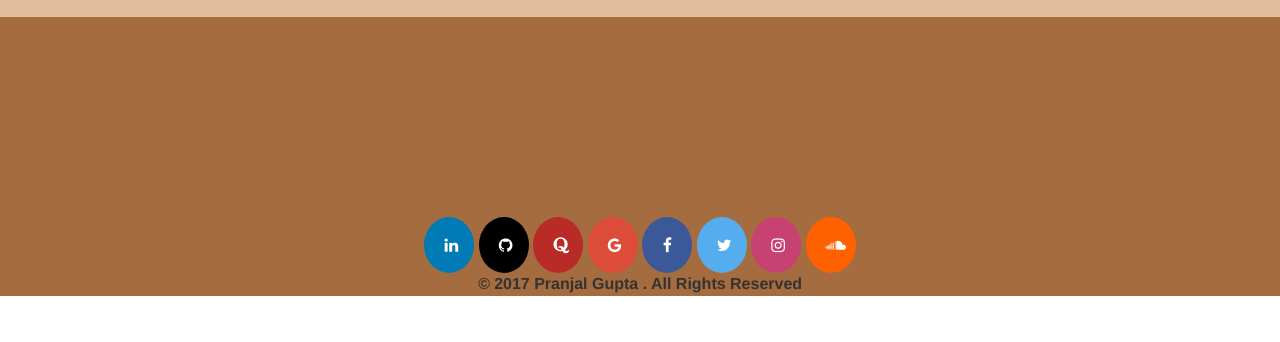
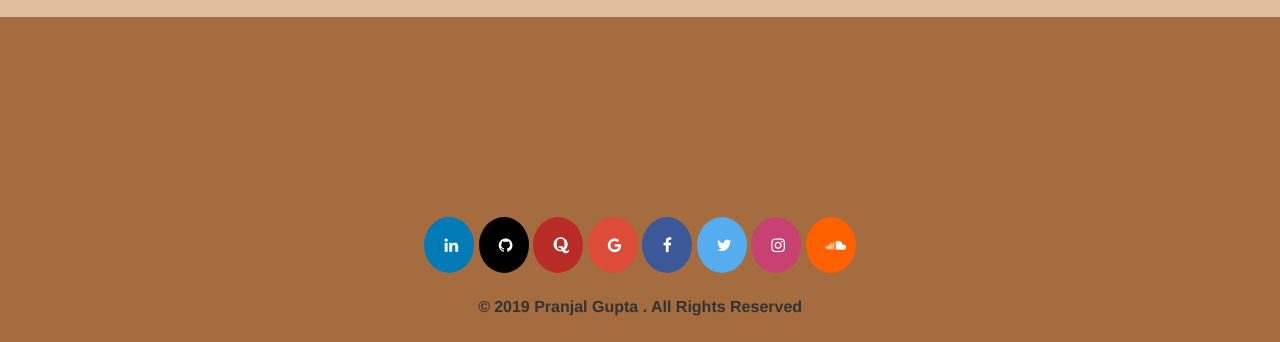
Before and after one commit to PranjalGupta3105/PranjalGupta3105.github.io, a plain HTML site: page index.html in a window 1280 px wide. Shown: the part 1216-1558 px from the top of the page. Before the commit the page ends 1512 px from the top, so only its background shows below. Drawn offline with nearby package versions, Linux system fonts and the light colour scheme.

Commit message:
updated footer

```diff
--- a/index.html
+++ b/index.html
@@ -140,6 +140,8 @@ alert("Hye Could You click Just the HD Icon above to View the Video");
 					<a href="https://www.instagram.com/pranjal_gupta95/" class="fa fa-instagram"></a>
 					<a href="https://soundcloud.com/pranjal-gupta-892824631" class="fa fa-soundcloud"></a>
 					</div>
-					<div align="center"><b><i>&copy;</i> 2017 Pranjal Gupta . All Rights Reserved</b></div>
+					<br>
+					<div align="center"><b><i>&copy;</i> 2019 Pranjal Gupta . All Rights Reserved</b></div>
+					<br>
 </footer>
 </html>
```
